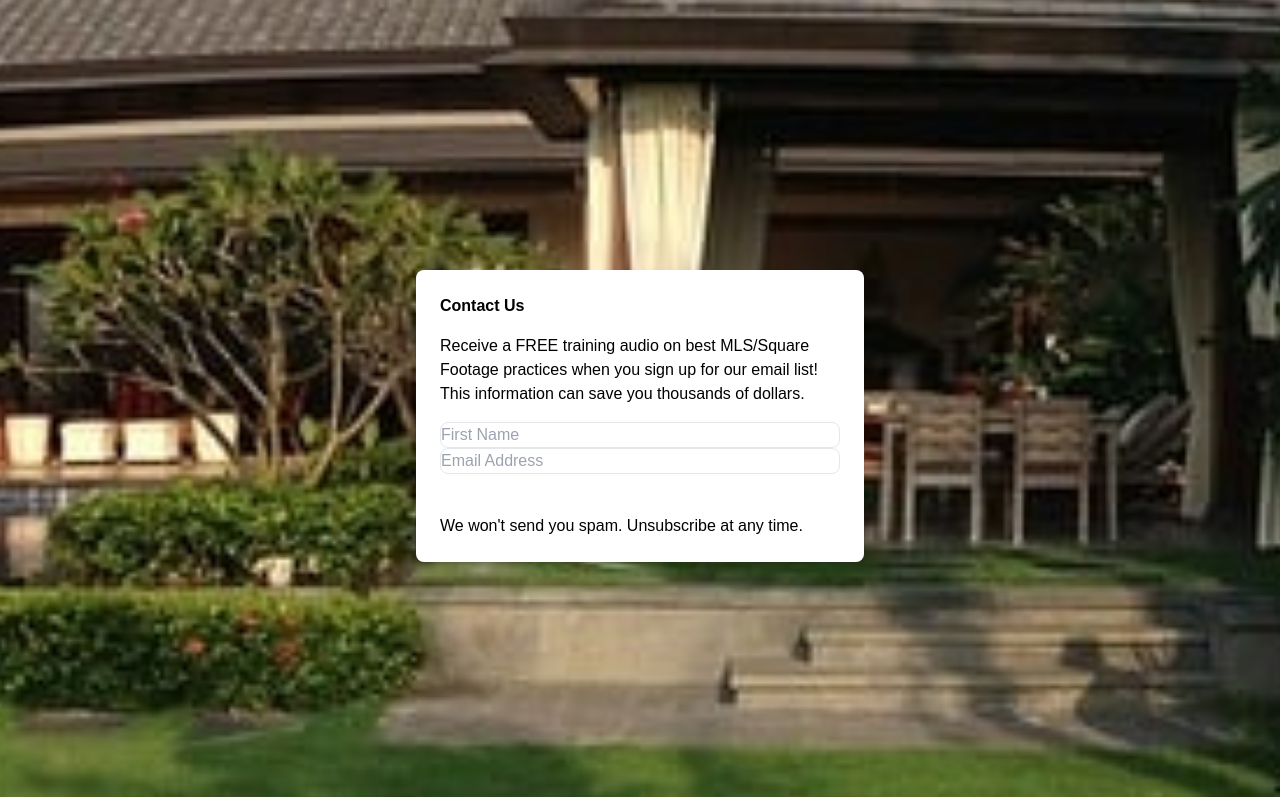
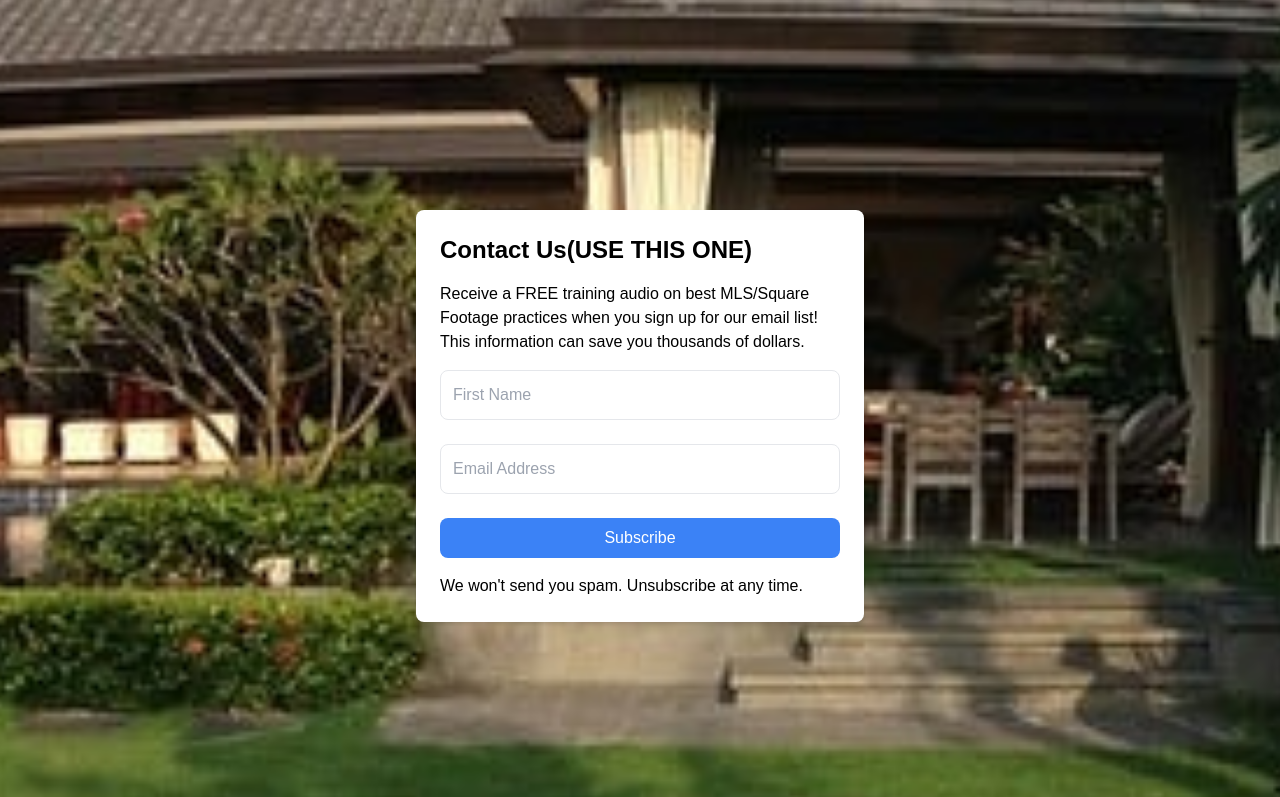
Before and after one commit to ianash2025/agent-time-saver, a Next.js app: page /contact in a window 1280 px wide. Shown: the part 916-1713 px from the top of the page. Built offline with nearby package versions, Linux system fonts and the light colour scheme.

Commit message:
Form styled better

```diff
--- a/src/ContactForm.js
+++ b/src/ContactForm.js
@@ -34,12 +34,12 @@ const ContactForm = () => {
       }'
       >
         {/* Header */}
-        <div className=" text-black text-xl font-bold mb-4" data-element="header">
-          <h2>Contact Us</h2>
+        <div data-element="header">
+          <h2 className="text-2xl text-black font-bold mb-4">Contact Us(USE THIS ONE)</h2>
         </div>
 
         {/* Subheader */}
-        <div className="text-base mb-4 text-black" data-element="subheader">
+        <div className="text-black mb-4" data-element="subheader">
           <p>Receive a FREE training audio on best MLS/Square Footage practices when you sign up for our email list!</p>
           <p>This information can save you thousands of dollars.</p>
         </div>
@@ -49,18 +49,18 @@ const ContactForm = () => {
 
         {/* Fields */}
         <div data-element="fields" data-stacked="true" className="space-y-4">
-          <div className="formkit-field">
+          <div style={{ paddingBottom: "1.5rem" }}>
             <input
-              className="formkit-input w-full p-2 border border-gray-300 rounded-lg"
+              className="w-full p-3 border rounded-lg focus:outline-none focus:ring-2 focus:ring-blue-400"
               aria-label="First Name"
               name="fields[first_name]"
               placeholder="First Name"
               type="text"
             />
           </div>
-          <div className="formkit-field">
+          <div style={{ paddingBottom: "1.5rem" }}>
             <input
-              className="formkit-input w-full p-2 border border-gray-300 rounded-lg"
+              className="w-full p-3 border rounded-lg focus:outline-none focus:ring-2 focus:ring-blue-400"
               name="email_address"
               aria-label="Email Address"
               placeholder="Email Address"
@@ -70,7 +70,7 @@ const ContactForm = () => {
           </div>
           <button
             data-element="submit"
-            className=" bg-blue-600 text-white py-2 px-4 rounded hover:bg-blue-700 text-black"
+            className="w-full bg-blue-500 text-white py-2 px-4 rounded-lg hover:bg-blue-600 focus:outline-none mb-4"
           >
             <span>Subscribe</span>
           </button>
--- a/src/app/contact/page.js
+++ b/src/app/contact/page.js
@@ -18,7 +18,7 @@ export default function Contact() {
   return (
     <div className="min-h-screen flex items-center justify-center p-4">
       <form onSubmit={handleSubmit} className="bg-white p-6 rounded-lg shadow-md w-full max-w-md">
-        <h1 className="text-2xl text-black font-bold mb-4">Contact Us</h1>
+        <h1 className="text-2xl text-black font-bold mb-4">Contact Us DON'T USE THIS ONE</h1>
         <p className="text-black mb-4">
           Receive a FREE training audio on best MLS/Square Footage practices when you sign up for our email list! This
           information can save you thousands of dollars.
```
